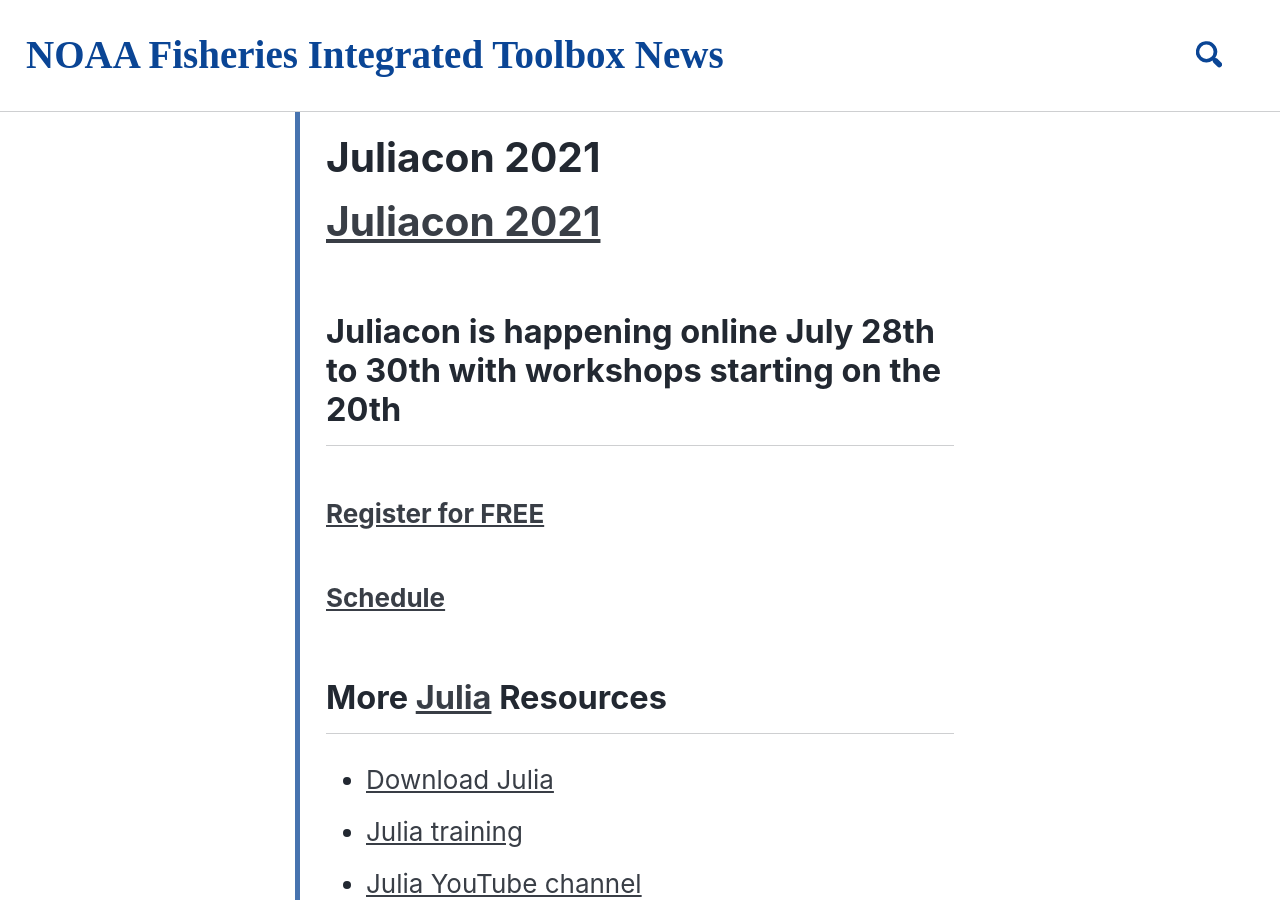
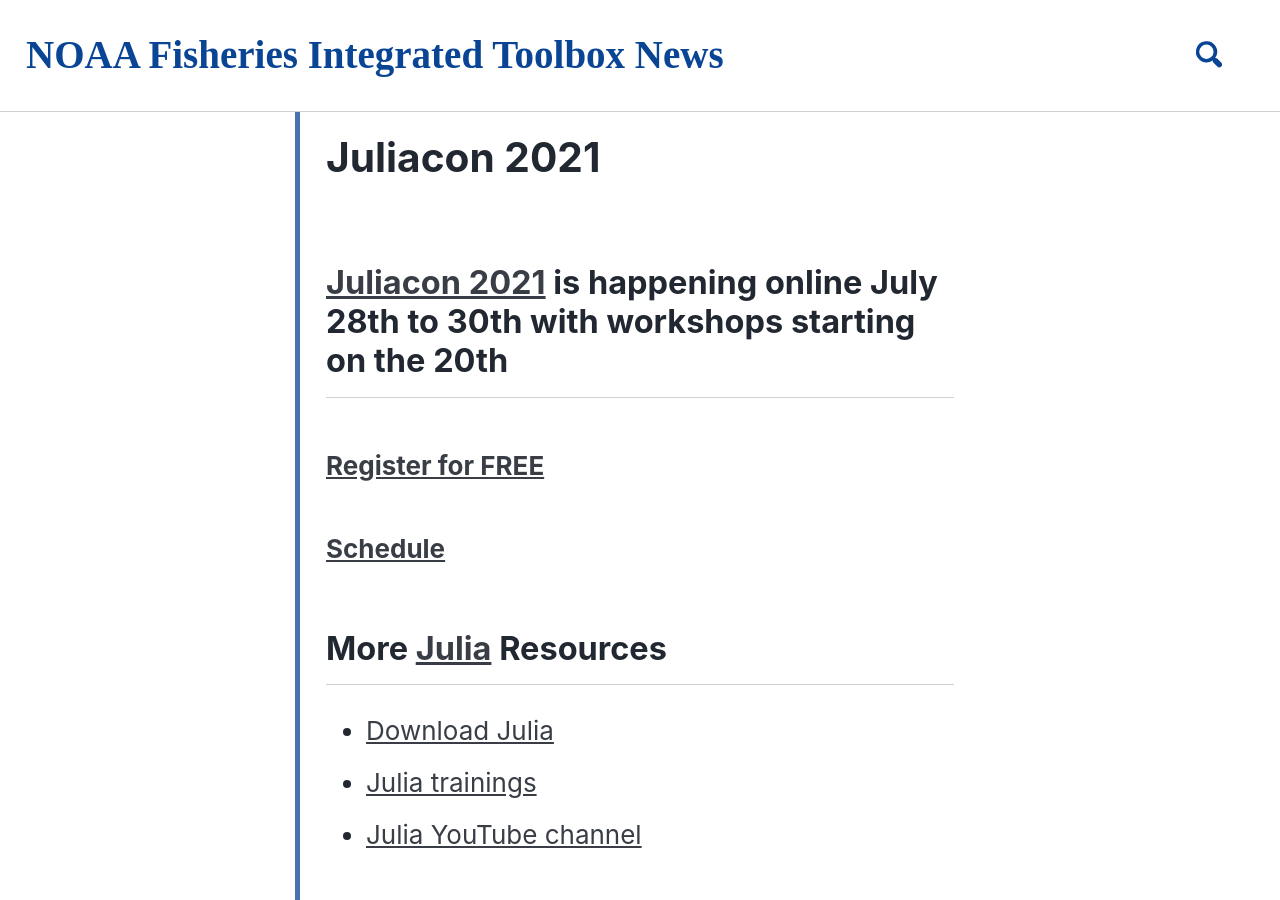
Before and after one commit to noaa-fit-news/noaa-fit-news.github.io, a Jekyll site: the page built from _posts/2021-07-21-Juliacon.md, in a window 1280 px wide and 900 px high. Built offline with Jekyll 4.4.1, drawn with Linux system fonts in a browser that asks for light colours; cached includes are drawn as plain includes; nearby versions of some CDN libraries.

Commit message:
Update 2021-07-21-Juliacon.md

```diff
--- a/_posts/2021-07-21-Juliacon.md
+++ b/_posts/2021-07-21-Juliacon.md
@@ -7,14 +7,12 @@ tags:
   - Training
   - Programming
 ---
-# [Juliacon 2021](https://juliacon.org/2021/)
-
-## Juliacon is happening online July 28th to 30th with workshops starting on the 20th
+## [Juliacon 2021](https://juliacon.org/2021/) is happening online July 28th to 30th with workshops starting on the 20th
 
 ### [Register for FREE](https://juliacon.org/2021/tickets/)
 ### [Schedule](https://pretalx.com/juliacon2021/schedule/)
 
 ## More [Julia](https://juliacomputing.com/) Resources
 - [Download Julia](https://julialang.org/downloads/)
-- [Julia training](https://juliacomputing.com/training/)
+- [Julia trainings](https://juliacomputing.com/training/)
 - [Julia YouTube channel](https://www.youtube.com/playlist?list=PLP8iPy9hna6Tl2UHTrm4jnIYrLkIcAROR)
```
